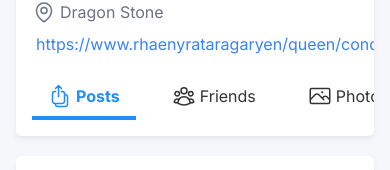
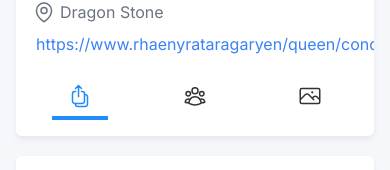
Before and after one commit to keshavpj1711/SoMA, a Next.js app in the folder soma/: page /profile in a window 390 px wide. Shown: the part 472-642 px from the top of the page. Built offline with nearby package versions, Linux system fonts and the light colour scheme; grey boxes are pictures that could not be loaded.

Commit message:
made changes to tabs in profile page for responsiveness

```diff
--- a/soma/src/app/profile/page.js
+++ b/soma/src/app/profile/page.js
@@ -74,27 +74,33 @@ export default function ProfilePages() {
                             </a>
                         </div>
 
-                        <div className="flex gap-5">
+                        <div className="flex gap-5 justify-around">
                             {/* Social Info */}
                             <Link href={'/profile/posts'} className={isPosts ? activeTabClasses : tabClasses}>
                                 <svg xmlns="http://www.w3.org/2000/svg" fill="none" viewBox="0 0 24 24" stroke-width="1.5" stroke="currentColor" class="size-6">
                                     <path stroke-linecap="round" stroke-linejoin="round" d="M7.5 7.5h-.75A2.25 2.25 0 0 0 4.5 9.75v7.5a2.25 2.25 0 0 0 2.25 2.25h7.5a2.25 2.25 0 0 0 2.25-2.25v-7.5a2.25 2.25 0 0 0-2.25-2.25h-.75m0-3-3-3m0 0-3 3m3-3v11.25m6-2.25h.75a2.25 2.25 0 0 1 2.25 2.25v7.5a2.25 2.25 0 0 1-2.25 2.25h-7.5a2.25 2.25 0 0 1-2.25-2.25v-.75" />
                                 </svg>
-                                Posts
+                                <span className="hidden sm:block">
+                                    Posts
+                                </span>
                             </Link>
 
                             <Link href={'/profile/friends'} className={isFriends ? activeTabClasses : tabClasses}>
                                 <svg xmlns="http://www.w3.org/2000/svg" fill="none" viewBox="0 0 24 24" stroke-width="1.5" stroke="currentColor" class="size-6">
                                     <path stroke-linecap="round" stroke-linejoin="round" d="M18 18.72a9.094 9.094 0 0 0 3.741-.479 3 3 0 0 0-4.682-2.72m.94 3.198.001.031c0 .225-.012.447-.037.666A11.944 11.944 0 0 1 12 21c-2.17 0-4.207-.576-5.963-1.584A6.062 6.062 0 0 1 6 18.719m12 0a5.971 5.971 0 0 0-.941-3.197m0 0A5.995 5.995 0 0 0 12 12.75a5.995 5.995 0 0 0-5.058 2.772m0 0a3 3 0 0 0-4.681 2.72 8.986 8.986 0 0 0 3.74.477m.94-3.197a5.971 5.971 0 0 0-.94 3.197M15 6.75a3 3 0 1 1-6 0 3 3 0 0 1 6 0Zm6 3a2.25 2.25 0 1 1-4.5 0 2.25 2.25 0 0 1 4.5 0Zm-13.5 0a2.25 2.25 0 1 1-4.5 0 2.25 2.25 0 0 1 4.5 0Z" />
                                 </svg>
-                                Friends
+                                <span className="hidden sm:block">
+                                    Friends
+                                </span>
                             </Link>
 
                             <Link href={'/profile/photos'} className={isPhotos ? activeTabClasses : tabClasses}>
                                 <svg xmlns="http://www.w3.org/2000/svg" fill="none" viewBox="0 0 24 24" stroke-width="1.5" stroke="currentColor" class="size-6">
                                     <path stroke-linecap="round" stroke-linejoin="round" d="m2.25 15.75 5.159-5.159a2.25 2.25 0 0 1 3.182 0l5.159 5.159m-1.5-1.5 1.409-1.409a2.25 2.25 0 0 1 3.182 0l2.909 2.909m-18 3.75h16.5a1.5 1.5 0 0 0 1.5-1.5V6a1.5 1.5 0 0 0-1.5-1.5H3.75A1.5 1.5 0 0 0 2.25 6v12a1.5 1.5 0 0 0 1.5 1.5Zm10.5-11.25h.008v.008h-.008V8.25Zm.375 0a.375.375 0 1 1-.75 0 .375.375 0 0 1 .75 0Z" />
                                 </svg>
-                                Photos
+                                <span className="hidden sm:block">
+                                    Photos
+                                </span>
                             </Link>
                         </div>
 
```
